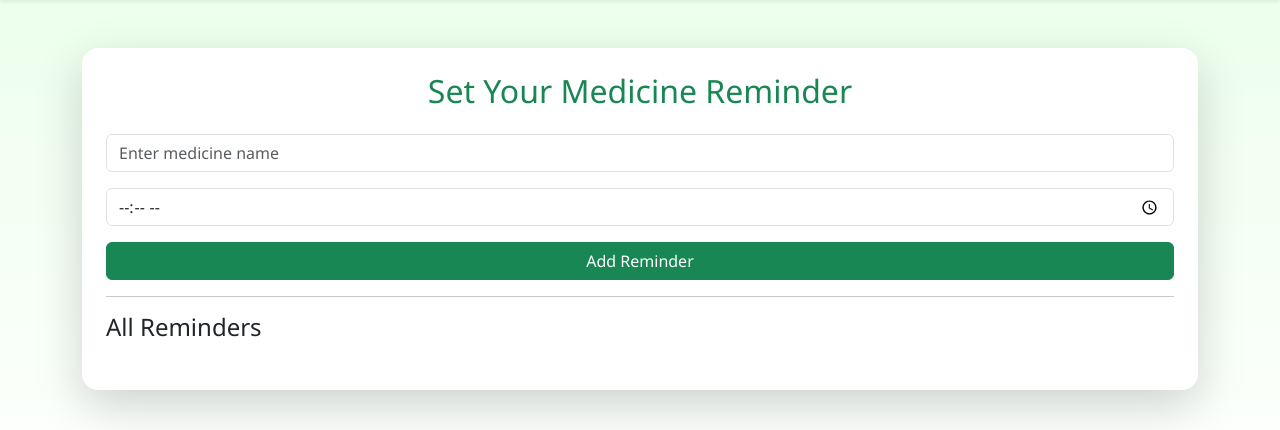
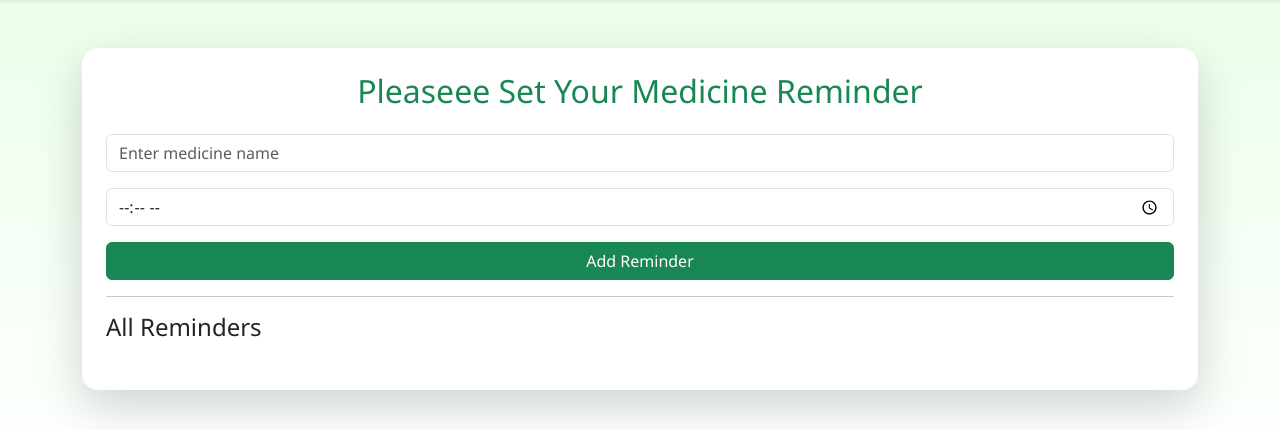
Before and after one commit to sahithii08/Case_Study, a Flask app: page / in a window 1280 px wide. Shown: the part 56-486 px from the top of the page. Run offline with Flask 3, Linux system fonts and the light colour scheme.

Commit message:
Update index.html

```diff
--- a/templates/index.html
+++ b/templates/index.html
@@ -17,7 +17,7 @@
 
   <div class="container mt-5">
     <div class="card p-4 shadow-lg border-0 rounded-4">
-      <h2 class="text-center text-success mb-4">Set Your Medicine Reminder</h2>
+      <h2 class="text-center text-success mb-4">Pleaseee Set Your Medicine Reminder</h2>
       <form method="POST" class="d-flex flex-column gap-3">
         <input type="text" name="name" class="form-control" placeholder="Enter medicine name">
         <input type="time" name="time" class="form-control">
```
